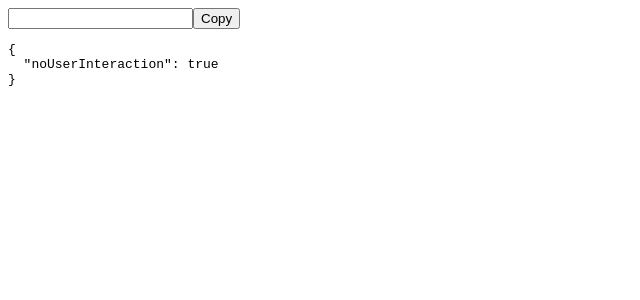
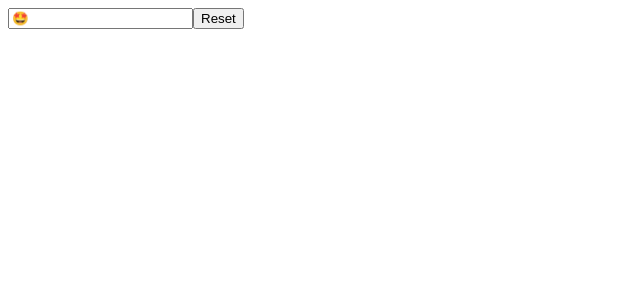
Before and after one commit to aeinmananni/react-use, a React (Vite) app: page / in a window 1280 px wide. Shown: the top 300 px of the page, without its empty margins (0-640 px from the left). Built offline with nearby package versions, Linux system fonts and the light colour scheme.

Commit message:
add useTitle

```diff
--- a/src/App.tsx
+++ b/src/App.tsx
@@ -1,9 +1,9 @@
-import ClipBoard from "./components/side-effects/clip-board";
+import PageTitle from "./components/side-effects/page-title";
 
 const App = () => {
   return (
     <>
-      <ClipBoard />
+      <PageTitle />
     </>
   );
 };
--- /dev/null
+++ b/src/components/side-effects/page-title.tsx
@@ -0,0 +1,22 @@
+import { useTitle } from "react-use";
+import { ChangeEvent, useState } from "react";
+
+const PageTitle = () => {
+  const [title, setTitle] = useState<string>("🤩");
+
+  useTitle(title);
+  return (
+    <div>
+      <input
+        value={title}
+        onChange={(e: ChangeEvent<HTMLInputElement>) =>
+          setTitle(e.target.value)
+        }
+      />
+      <button onClick={() => setTitle("---")}>Reset</button>
+      <p></p>
+    </div>
+  );
+};
+
+export default PageTitle;
```
